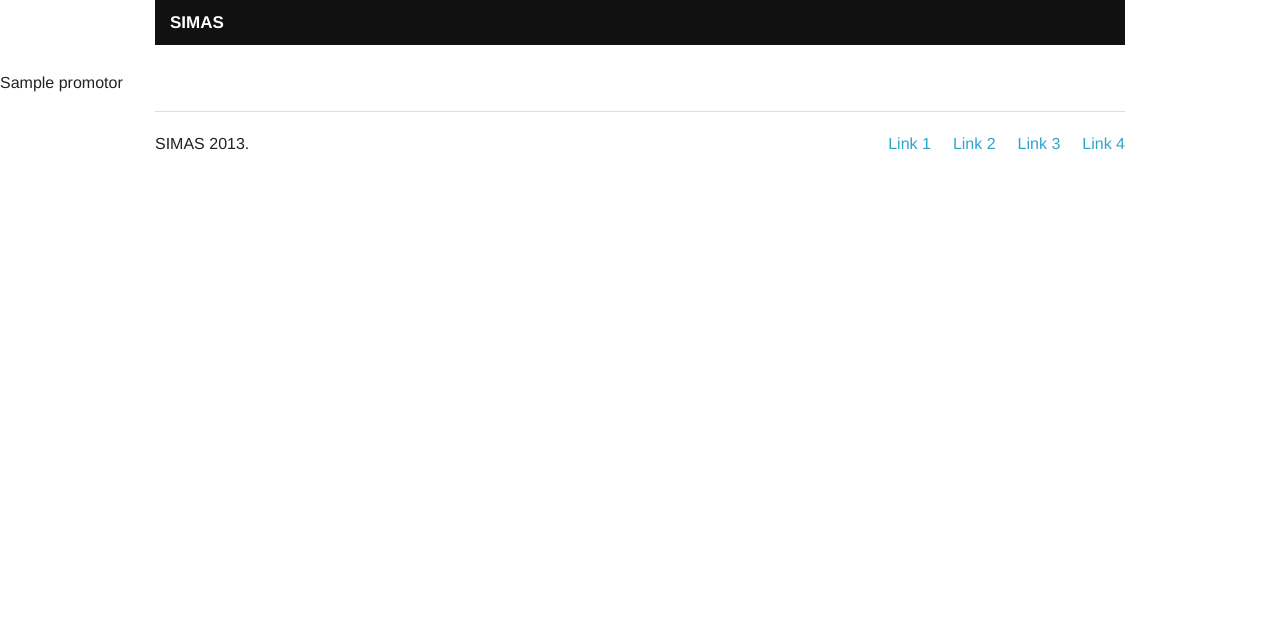
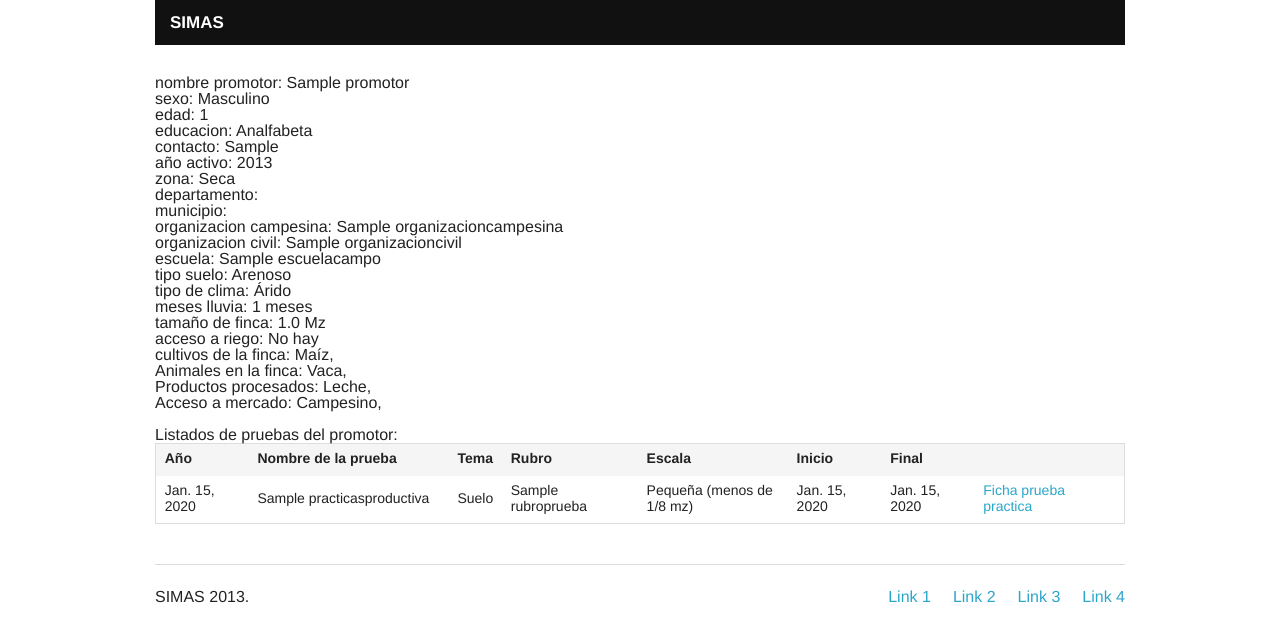
Before and after one commit to byroncorrales/simasinnovacion, a Django app: page /promotor/1/ in a window 1280 px wide. Shown: the top 642 px of the page. Run offline with Django 3.2, Linux system fonts and the light colour scheme; data comes from the database, SQL or seed files in the repository; tables that the repository leaves empty hold one stand-in row (values such as "Sample post"); parts of the project's set-up code (start-up, migrations or seed data) failed here and were passed over.

Commit message:
arreglando un  poco las fichas de promotor y empresa rural

```diff
--- a/empresas/forms.py
+++ b/empresas/forms.py
@@ -12,3 +12,7 @@
                             required=False, empty_label="Organización")
     activo = forms.ChoiceField(choices=[('', 'año activo'),(1, '2013'),(2, '2014'),
                                 (3, '2015'),(4, '2016')], required=False)
+    tipo = forms.ModelChoiceField(queryset=TipoEmpresa.objects.all().order_by('nombre'),
+                            required=False, empty_label="Tipo empresa")
+    rubro = forms.ModelChoiceField(queryset=Rubros.objects.all().order_by('nombre'),
+                            required=False, empty_label="Rubros")
--- a/empresas/views.py
+++ b/empresas/views.py
@@ -14,6 +14,10 @@
         params['organizacion_civil'] = request.session['organizacion_civil']
     if 'activo' in request.session:
         params['activo'] = request.session['activo']
+    if 'tipo' in request.session:
+        params['tipo'] = request.session['tipo']
+    if 'rubro' in request.session:
+        params['rubro'] = request.session['rubro']
 
     unvalid_keys = []
     for key in params:
@@ -32,6 +36,7 @@
             request.session['zona'] = form.cleaned_data['zona']
             request.session['organizacion_civil'] = form.cleaned_data['organizacion_civil']
             request.session['activo'] = form.cleaned_data['activo']
+            request.session['tipo'] = form.cleaned_data['tipo']
             request.session['bandera'] = 1
     else:
         form = EmpresasForm()
--- a/promotores/urls.py
+++ b/promotores/urls.py
@@ -10,4 +10,5 @@
 
     # url(r'^(?P<slug>[-_\w]+)/$', view=EventosDetailView.as_view(),
     #                              name='eventos_detalle'),
+    url(r'^practica/(?P<id>\w+)/$', 'practica_pagina', name="practica_pagina"),
     )
--- a/promotores/views.py
+++ b/promotores/views.py
@@ -1,7 +1,7 @@
 # -*- coding: utf-8 -*-
 
 from django.shortcuts import render, get_object_or_404
-from .models import Promotor
+from .models import Promotor, PracticasProductivas
 from .forms import PromotorForm
 import json
 from django.http import HttpResponse
@@ -87,3 +87,9 @@
 
         serializado = json.dumps(lista)
         return HttpResponse(serializado, mimetype='application/json')
+
+#parte de la practicas del promotor
+
+def practica_pagina(request, id, template="promotor/ficha_practica.html"):
+    practica = get_object_or_404(PracticasProductivas, id=id)
+    return render(request, template, {'practica':practica})
--- a/templates/promotor/ficha_promotor.html
+++ b/templates/promotor/ficha_promotor.html
@@ -4,5 +4,104 @@
 {% endblock title %}
 
 {% block contenido %}
-	{{promotor.nombre}}
+<div class="row">
+	<div class="large-12 column">
+		nombre promotor:
+		{{promotor.nombre}} <br>
+		sexo:
+		{{promotor.get_sexo_display}} <br>
+		edad:
+		{{promotor.edad}} <br>
+		educacion:
+		{{promotor.get_educacion_display}} <br>
+		contacto:
+		{{promotor.contacto}} <br>
+		año activo:
+		{{promotor.get_activo_display}} <br>
+		zona:
+		{{promotor.get_zona_display}} <br>
+		departamento:
+		{{promotor.departamento}} <br>
+		municipio:
+		{{promotor.municipio}} <br>
+		organizacion campesina:
+		{{promotor.organizacion_campesina}} <br>
+		organizacion civil:
+		{{promotor.organizacion_civil}} <br>
+		escuela:
+		{{promotor.escuela}} <br>
+		tipo suelo:
+		{{promotor.tipo_suelo}} <br>
+		tipo de clima:
+		{{promotor.get_tipo_clima_display}} <br>
+		meses lluvia:
+		{{promotor.meses_lluvia}} meses <br>
+		tamaño de finca:
+		{{promotor.finca}} Mz<br>
+		acceso a riego:
+		{{promotor.get_riego_display}} <br>
+		cultivos de la finca:
+		{% for cultivo in promotor.cultivos_finca.all %}
+			{{cultivo}},
+		{% empty %}
+			<p>No tiene cultivos en la finca</p>
+		{% endfor %} <br>
+		Animales en la finca:
+		{% for animales in promotor.animales_finca.all %}
+			{{animales}},
+		{% empty %}
+			<p>No tienen animales en al finca</p>
+		{% endfor %} <br>
+		Productos procesados:
+		{% for producto in promotor.producto_procesado.all %}
+			{{producto}},
+		{% empty %}
+			<p>No tiene productos procesados</p>
+		{% endfor %} <br>
+		Acceso a mercado:
+		{% for mercado in promotor.mercado_accede.all  %}
+			{{mercado}},
+		{% empty %}
+			<p>No tiene acceso a mercado</p>
+		{% endfor %} <br> <br>
+
+	{% if promotor.practicasproductivas_set.all %}
+	Listados de pruebas del promotor: <br>
+		<table>
+		  <thead>
+		    <tr>
+		      <th>Año</th>
+		      <th width="200">Nombre de la prueba</th>
+		      <th>Tema</th>
+		      <th>Rubro</th>
+		      <th width="150">Escala</th>
+		      <th>Inicio</th>
+		      <th>Final</th>
+		      <th width="150"></th>
+		    </tr>
+		  </thead>
+		  <tbody>
+		   {% for lista in promotor.practicasproductivas_set.all %}
+		    <tr>
+		      <td>{{lista.fecha_prueba}}</td>
+		      <td>{{lista.nombre_prueba}}</td>
+		      <td>{{lista.tema_prueba}}</td>
+		      <td>{{lista.rubro_prueba}}</td>
+		      <td>{{lista.escala_prueba}}</td>
+		      <td>{{lista.fecha_inicio}}</td>
+		      <td>{{lista.fecha_finalizacion}}</td>
+		      <td><a href="/practica/{{lista.id}}/">Ficha prueba practica</a></td>
+		    </tr>
+		    {% endfor %}
+		  </tbody>
+		</table>
+	{% endif %}
+
+
+
+
+	</div>
+
+</div>
+
 {% endblock contenido %}
--- a/templates/promotor/promotor.html
+++ b/templates/promotor/promotor.html
@@ -10,7 +10,7 @@
 <script type="text/javascript">
 $(document).ready(function() {
 
-	  var styles = [ { "featureType": "road", "stylers": [ { "visibility": "off" }, { "hue": "#ff0000" } ] },{ "featureType": "administrative", "stylers": [ { "hue": "#c3ff00" }, { "saturation": 10 } ] },{ "stylers": [ { "lightness": 10 }, { "hue": "#00ffaa" } ] },{ "featureType": "landscape.natural", "elementType": "geometry.fill", "stylers": [ { "color": "#fcf7f4" } ] },{ "featureType": "administrative.province", "elementType": "geometry.stroke" },{ } ]
+	  var styles = [ { "featureType": "road", "stylers": [ { "visibility": "off" }, { "hue": "#ff0000" } ] },{ "featureType": "administrative", "stylers": [ { "hue": "#c3ff00" }, { "saturation": 15 } ] },{ "stylers": [ { "lightness": 1 }, { "hue": "#00ffaa" } ] },{ "featureType": "landscape.natural", "elementType": "geometry.fill", "stylers": [ { "color": "#fcf7f4" } ] },{ "featureType": "administrative.province", "elementType": "geometry.stroke" },{ } ]
 
 	  var styledMap = new google.maps.StyledMapType(styles,
 	  {name: "Styled Map"});
```
Also changed, not shown: templates/empresas/empresas.html (+13 -9 lines), templates/promotor/ficha_practica.html (added, +13 -0 lines).
